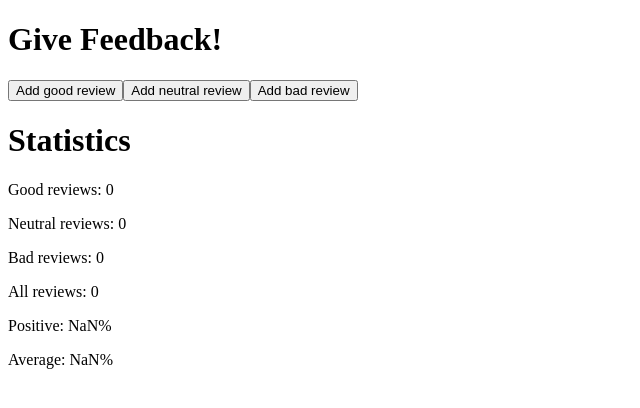
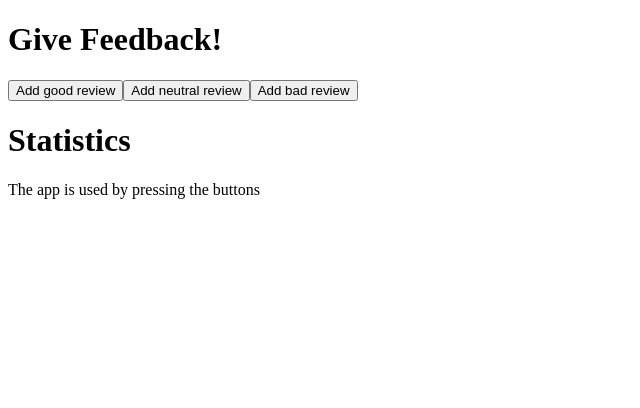
Before and after one commit to mateodilluvio/fullstackopen, a React (Vite) app in the folder parte01/unicafe/: page / in a window 1280 px wide. Shown: the top 408 px of the page, without its empty margins (0-640 px from the left). Built offline with nearby package versions, Linux system fonts and the light colour scheme.

Commit message:
Conditional Rendering Added to the Statistics Component

```diff
--- a/parte01/unicafe/src/App.jsx
+++ b/parte01/unicafe/src/App.jsx
@@ -12,7 +12,13 @@ const Button = (props) => {
 const Statistics = (props) => {
   const { good, neutral, bad, all, average } = props
   console.log("Statistics props", props)
-
+  if (all === 0) {
+    return (
+      <div>
+        <p>The app is used by pressing the buttons</p>
+      </div>
+    )
+  } else {
     return (
       <>
         <p>Good reviews: {good}</p>
@@ -24,6 +30,7 @@ const Statistics = (props) => {
         <p>Average: {parseInt((average / all) * 100)}%</p>
       </>
     )
+  }
 }
 
 const App = () => {
```
Lines whose indentation alone changed are shown as unchanged.
